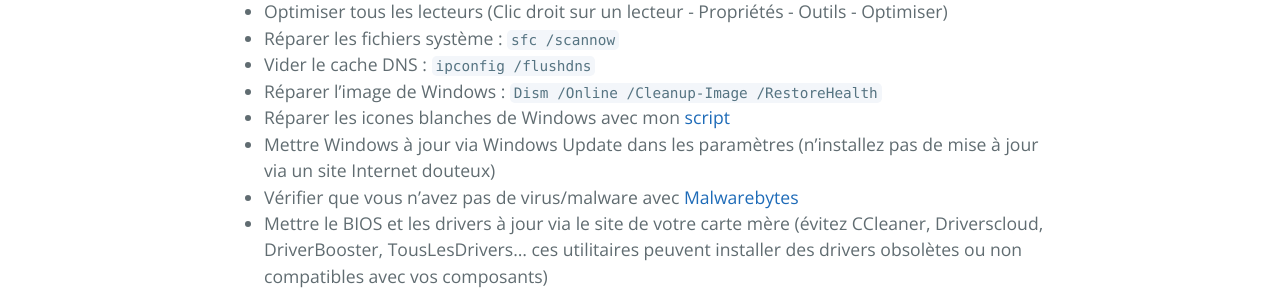
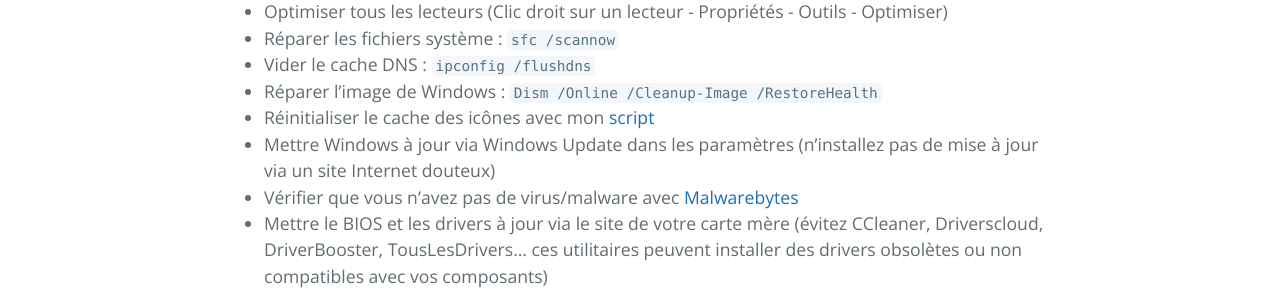
Before and after one commit to PouletEnSlip/pouletenslip.github.io, a Jekyll site: the page built from pages/opti/index.md, in a window 1280 px wide and 900 px high, scrolled down 666 px. Shown: the part 155-448 px from the top of the window. Built offline with Jekyll 4.4.1, drawn with Linux system fonts in a browser that asks for light colours; comment, search, counter and statistics services are not loaded; some of the changed text lies outside the part shown.

Commit message:
Update index.md

```diff
--- a/pages/opti/index.md
+++ b/pages/opti/index.md
@@ -13,7 +13,7 @@ layout: opti
 * Réparer les fichiers système : `sfc /scannow`
 * Vider le cache DNS : `ipconfig /flushdns`
 * Réparer l’image de Windows : `Dism /Online /Cleanup-Image /RestoreHealth`
-* Réparer les icones blanches de Windows avec mon [script](https://github.com/PouletEnSlip/ResetIconCache)
+* Réinitialiser le cache des icônes avec mon [script](https://github.com/PouletEnSlip/ResetIconCache)
 * Mettre Windows à jour via Windows Update dans les paramètres (n'installez pas de mise à jour via un site Internet douteux)
 * Vérifier que vous n'avez pas de virus/malware avec [Malwarebytes](https://fr.malwarebytes.com/)
 * Mettre le BIOS et les drivers à jour via le site de votre carte mère (évitez CCleaner, Driverscloud, DriverBooster, TousLesDrivers... ces utilitaires peuvent installer des drivers obsolètes ou non compatibles avec vos composants)
```
Also changed, not shown: other parts of pages/opti/index.md (+1 -1 lines).
